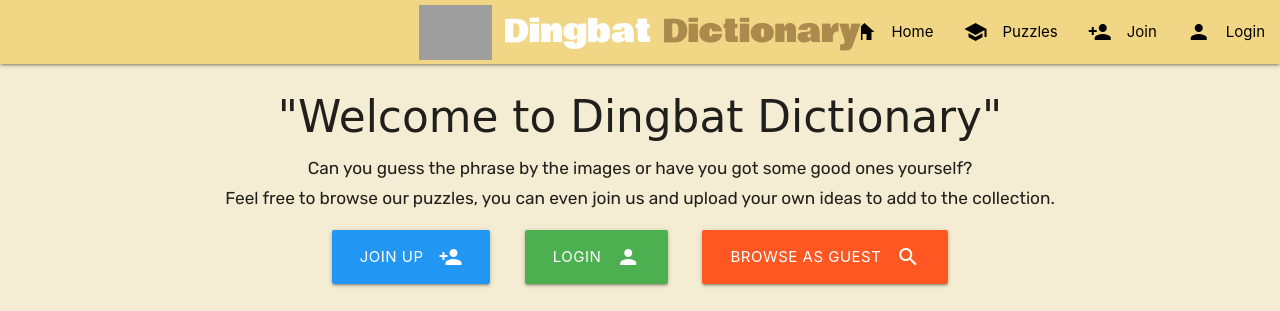
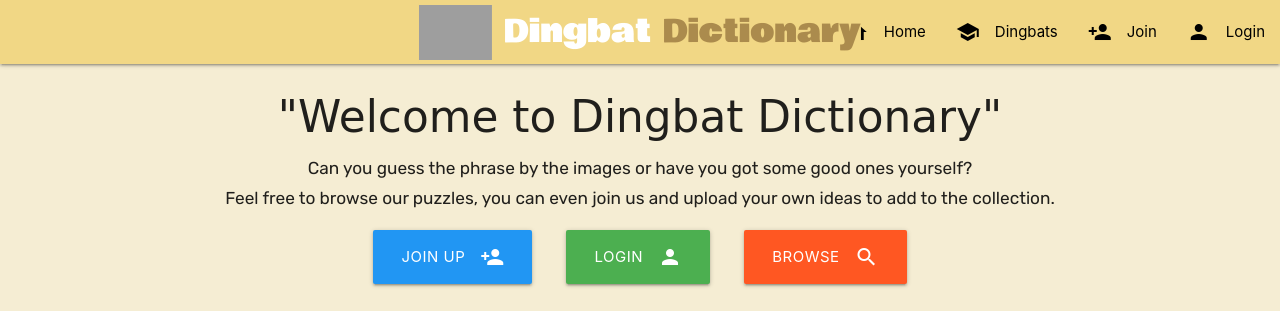
Before and after one commit to PeterKellett/project-3, a Flask app: page / in a window 1280 px wide. Shown: the top 311 px of the page. Run offline with Flask 2, Linux system fonts and the light colour scheme; data that the repository does not hold is empty; some libraries are stand-ins or nearby versions; grey boxes are pictures that could not be loaded.

Commit message:
Added code comments.

```diff
--- a/templates/base.html
+++ b/templates/base.html
@@ -18,7 +18,7 @@
     />
     <!--Font Awesome link-->
     <script src="https://kit.fontawesome.com/5522ae6586.js"></script>
-    <!--My css link-------------->
+    <!--My css link -->
     <link
       rel="stylesheet"
       href="{{url_for('static', filename='css/style.css')}}"
@@ -65,14 +65,14 @@
             <li>
               <a
                 href="{{url_for('search', search_category='All')}}"
-                ><i class="material-icons left">school</i>Puzzles</a
+                ><i class="material-icons left">school</i>Dingbats</a
               >
             </li>
             <!--User logged in links-->
             {% if 'user' in session %}
             <li>
               <a href="{{url_for('my_puzzles', id=session['id'])}}"
-                ><i class="material-icons left">playlist_add</i>My Puzzles</a
+                ><i class="material-icons left">playlist_add</i>My Dingbats</a
               >
             </li>
             <li>
@@ -112,14 +112,14 @@
       <li>
         <a
           href="{{url_for('search', search_category='All')}}"
-          ><i class="material-icons left">school</i>Puzzles</a
+          ><i class="material-icons left">school</i>Dingbats</a
         >
       </li>
       <!--User logged in links-->
       {% if 'user' in session %}
       <li>
         <a href="{{url_for('my_puzzles', id=session['id'])}}"
-          ><i class="material-icons left">playlist_add</i>My Puzzles</a
+          ><i class="material-icons left">playlist_add</i>My Dingbats</a
         >
       </li>
       <li>
@@ -179,7 +179,7 @@
     <script src="https://cdnjs.cloudflare.com/ajax/libs/materialize/1.0.0/js/materialize.min.js"></script>
 
     <!--Sidenav trigger-->
-    <script type="text/javascript">
+    <script>
       $(document).ready(function () {
         console.log("Document ready!");
         $(".sidenav").sidenav();
@@ -188,7 +188,7 @@
       });
     </script>
     <!--Function to remove flash messages-->
-    <script type="text/javascript">
+    <script>
       function delete_flash(flash) {
         $(flash).parent().remove();
       }
--- a/templates/index.html
+++ b/templates/index.html
@@ -17,24 +17,24 @@
       {% if 'user' in session %}
       <a
         href="{{url_for('search', search_category='All')}}"
-        class="deep-orange  btn-large browse-button"
+        class="deep-orange btn-large browse-button hoverable"
         ><i class="material-icons right">search</i>Browse</a
       >
       {% else %}
       <a
         href="{{url_for('register')}}"
-        class="blue  btn-large browse-button"
+        class="blue btn-large browse-button hoverable"
         ><i class="material-icons right">person_add</i>Join up</a
       >
       <a
         href="{{url_for('login')}}"
-        class="green  btn-large browse-button"
+        class="green btn-large browse-button hoverable"
         ><i class="material-icons right">person</i>Login</a
       >
         <a
         href="{{url_for('search', search_category='All')}}"
-        class="deep-orange  btn-large browse-button"
-        ><i class="material-icons right">search</i>Browse as guest</a
+        class="deep-orange btn-large browse-button hoverable"
+        ><i class="material-icons right">search</i>Browse</a
       >
       {% endif %}
     </div>
```
Also changed, not shown: templates/browse.html (+16 -6 lines), templates/edit-puzzle.html (+4 -6 lines), templates/my-puzzles.html (+37 -3 lines), templates/upload-puzzle.html (+5 -8 lines).
